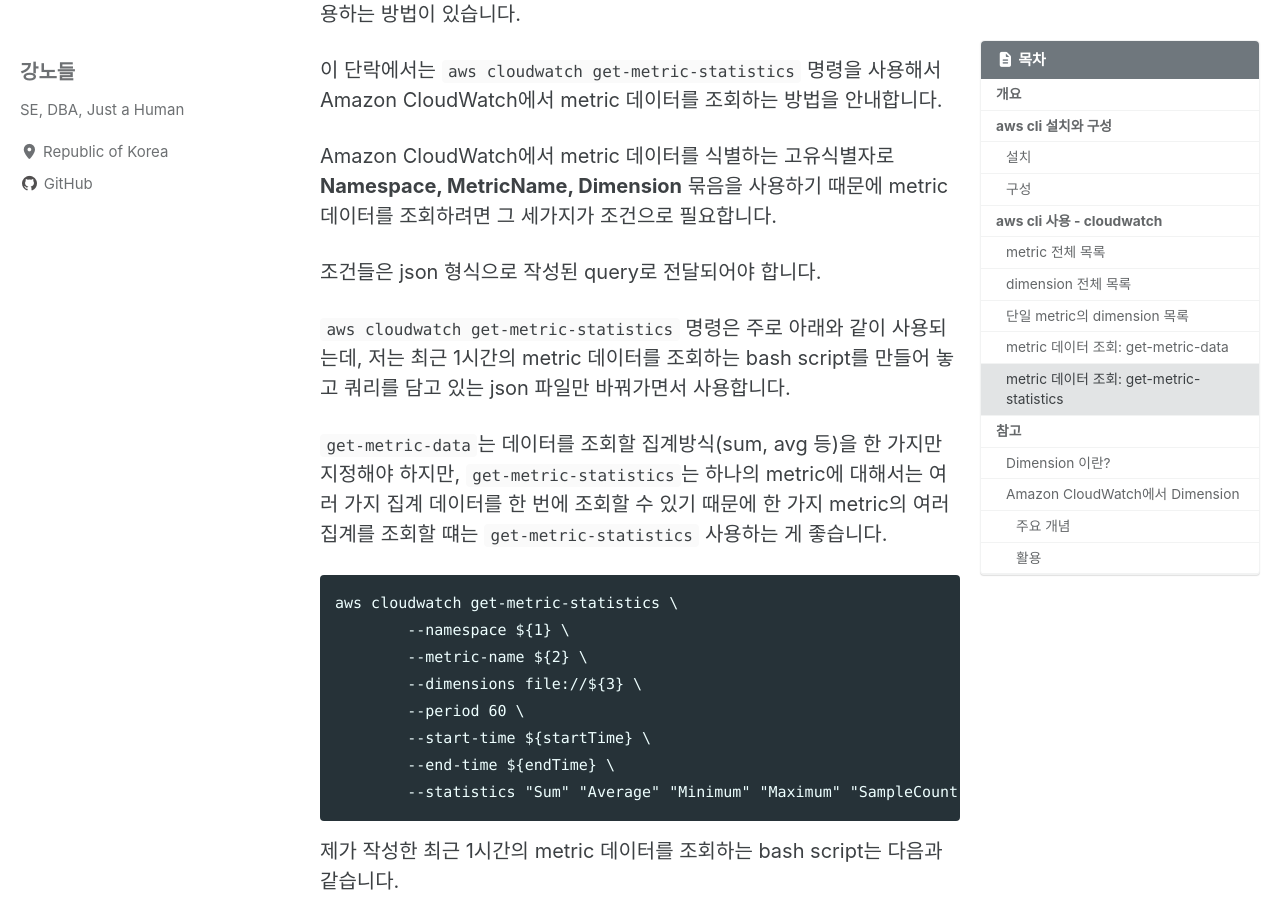
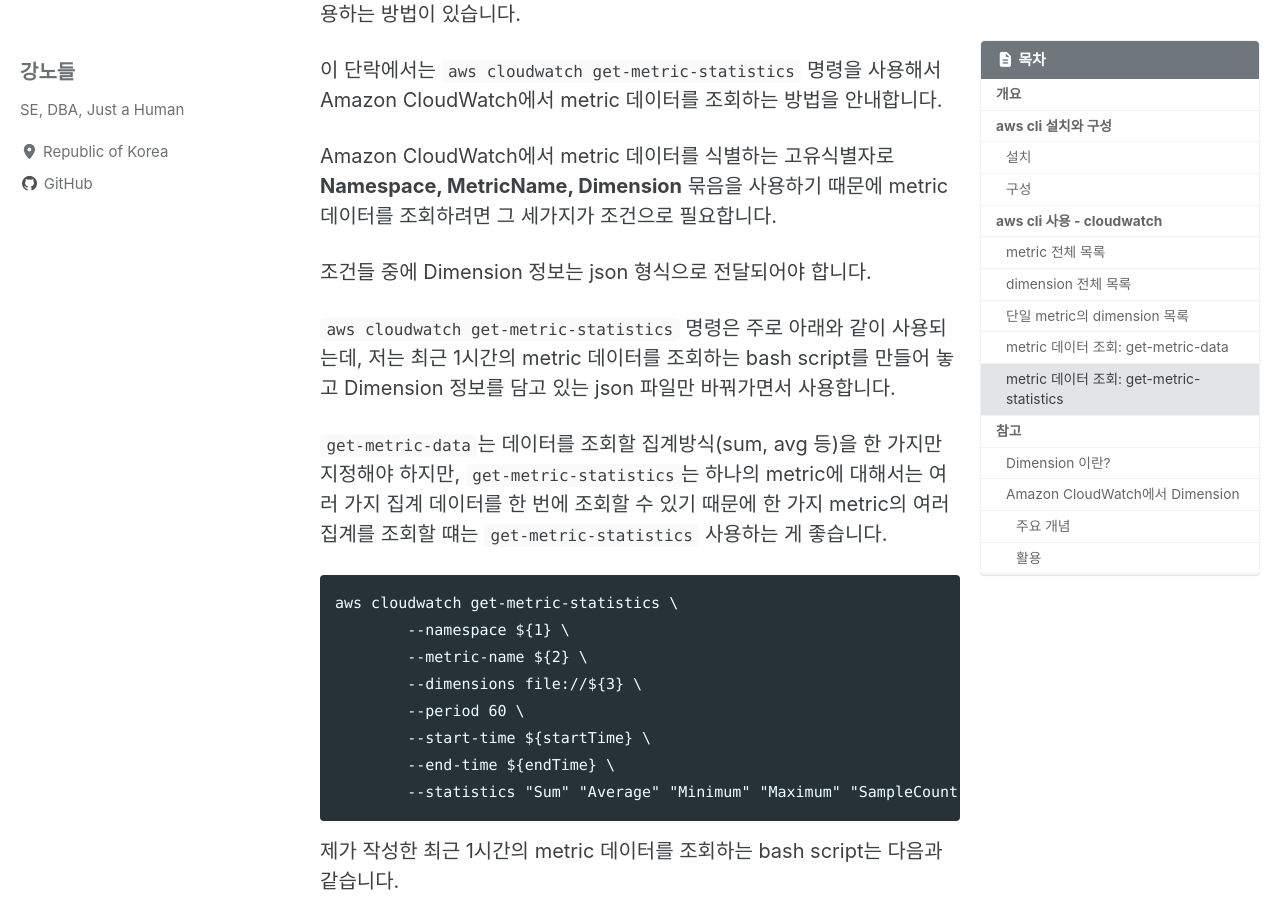
Before and after one commit to NodleKang/nodlekang.github.io, a Jekyll site: the page built from _posts/2024-11-26-aws-cli.md, in a window 1280 px wide and 900 px high, scrolled down 6981 px. Built offline with Jekyll 4.4.1, drawn with Linux system fonts in a browser that asks for light colours; cached includes are drawn as plain includes; some of the changed text lies outside the part shown.

Commit message:
update note

````diff
--- a/_posts/2024-11-26-aws-cli.md
+++ b/_posts/2024-11-26-aws-cli.md
@@ -261,9 +261,9 @@ metric 데이터를 조회하는 방법에는 `aws cloudwatch get-metric-data`
 
 Amazon CloudWatch에서 metric 데이터를 식별하는 고유식별자로 **Namespace, MetricName, Dimension** 묶음을 사용하기 때문에 metric 데이터를 조회하려면 그 세가지가 조건으로 필요합니다.
 
-조건들은 json 형식으로 작성된 query로 전달되어야 합니다.
+조건들 중에 Dimension 정보는 json 형식으로 전달되어야 합니다.
 
-`aws cloudwatch get-metric-statistics` 명령은 주로 아래와 같이 사용되는데, 저는 최근 1시간의 metric 데이터를 조회하는 bash script를 만들어 놓고 쿼리를 담고 있는 json 파일만 바꿔가면서 사용합니다.
+`aws cloudwatch get-metric-statistics` 명령은 주로 아래와 같이 사용되는데, 저는 최근 1시간의 metric 데이터를 조회하는 bash script를 만들어 놓고 Dimension 정보를 담고 있는 json 파일만 바꿔가면서 사용합니다.
 
 `get-metric-data`는 데이터를 조회할 집계방식(sum, avg 등)을 한 가지만 지정해야 하지만, `get-metric-statistics`는 하나의 metric에 대해서는 여러 가지 집계 데이터를 한 번에 조회할 수 있기 때문에 한 가지 metric의 여러 집계를 조회할 떄는 `get-metric-statistics` 사용하는 게 좋습니다.
 
@@ -328,6 +328,8 @@ cat my_dimension.json
 ]
 ```
 
+앞에서 작성한 bash script와 Dimension 정보를 담고 있는 json 파일을 사용해서 metric 데이터 조회를 실행하면 아래와 같은 결과를 얻을 수 있습니다.
+
 ```
 $ sh get_metric_stat.sh AWS/EC2 CPUUtilization stat01_ec2.json
 ```
````
